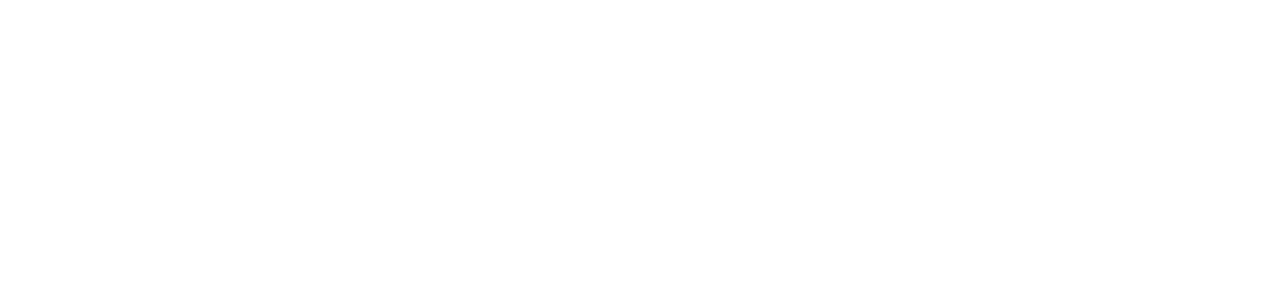
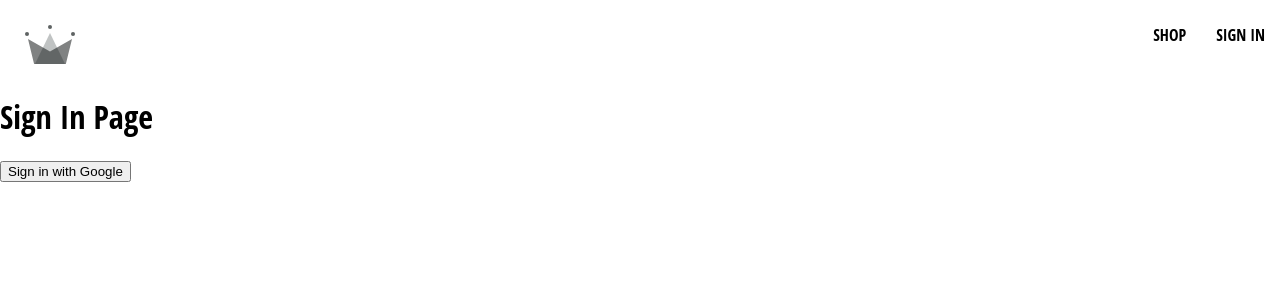
Before and after one commit to KunalOjha/Hi-Fashion-Store, a React (Create React App) app: page /sign-in in a window 1280 px wide. Before the commit this address had no page. Shown: the top 300 px of the page. Built offline with nearby package versions, Linux system fonts and the light colour scheme.

Commit message:
Setting up Sign In component with Firebase

```diff
--- a/package.json
+++ b/package.json
@@ -6,6 +6,7 @@
     "@testing-library/jest-dom": "^5.16.4",
     "@testing-library/react": "^13.1.1",
     "@testing-library/user-event": "^13.5.0",
+    "firebase": "^9.6.11",
     "react": "^18.0.0",
     "react-dom": "^18.0.0",
     "react-router-dom": "^6.3.0",
--- a/src/App.js
+++ b/src/App.js
@@ -1,6 +1,7 @@
-import {Routes, Route } from 'react-router-dom';
+import { Routes, Route } from 'react-router-dom';
 import Navigation from './routes/navigation/navigation.component';
 import Home from './routes/home/home.component';
+import SignIn from './routes/sign-in/sign-in.component';
 
 const Shop = () => {
   return (
@@ -12,8 +13,9 @@
   return (
     <Routes>
       <Route path='/' element={<Navigation />}>
-        <Route index element={<Home />}/>
+        <Route index element={<Home />} />
         <Route path='shop' element={<Shop />} />
+        <Route path='sign-in' element={<SignIn />} />
       </Route>
     </Routes>
   );
--- a/src/routes/navigation/navigation.component.jsx
+++ b/src/routes/navigation/navigation.component.jsx
@@ -1,6 +1,6 @@
 import { Fragment } from 'react';
 import { Outlet, Link } from 'react-router-dom';
-import { ReactComponent as CrwnLogo} from '../../assets/crown.svg';
+import { ReactComponent as CrwnLogo } from '../../assets/crown.svg';
 import './navigation.styles.scss';
 
 const Navigation = () => {
@@ -8,15 +8,18 @@
     <Fragment>
       <div className='navigation'>
         <Link className='logo-container' to='/'>
-                <CrwnLogo className='logo'/>
+          <CrwnLogo className='logo' />
         </Link>
         <div className='nav-links-container'>
           <Link className='nav-link' to="/shop">
             SHOP
           </Link>
+          <Link className='nav-link' to="/sign-in">
+            SIGN IN
+          </Link>
         </div>
       </div>
-        <Outlet/>
+      <Outlet />
     </Fragment>
   )
 };
--- /dev/null
+++ b/src/routes/sign-in/sign-in.component.jsx
@@ -0,0 +1,16 @@
+import { signInWithGooglePopup } from '../../utils/firebase/firebase.utils';
+
+const SignIn = () => {
+    const loginGoogleUser = async () => {
+        const response = await signInWithGooglePopup();
+        console.log(response);
+    }
+    return (
+        <div>
+            <h1>Sign In Page</h1>
+            <button onClick={loginGoogleUser}>Sign in with Google</button>
+        </div>
+    )
+};
+
+export default SignIn;
--- /dev/null
+++ b/src/utils/firebase/firebase.utils.js
@@ -0,0 +1,28 @@
+import { initializeApp } from 'firebase/app';
+import {
+    getAuth,
+    signInWithRedirect,
+    signInWithPopup,
+    GoogleAuthProvider
+} from 'firebase/auth';
+
+// Your web app's Firebase configuration
+const firebaseConfig = {
+    apiKey: "AIzaSyA56j6ENxHuVYfmuoaLuQebfweyO37F2Ig",
+    authDomain: "hi-fashion-store.firebaseapp.com",
+    projectId: "hi-fashion-store",
+    storageBucket: "hi-fashion-store.appspot.com",
+    messagingSenderId: "840708936758",
+    appId: "1:840708936758:web:352be6f79d2a555a3b7497"
+};
+
+// Initialize Firebase
+const firebaseApp = initializeApp(firebaseConfig);
+
+const provider = new GoogleAuthProvider();
+provider.setCustomParameters({
+    prompt: "select_account"
+});
+
+export const auth = getAuth();
+export const signInWithGooglePopup = () => signInWithPopup(auth, provider);
```
Also changed, not shown: 1 other file (tests, documents, lock files or other folders). Lines whose indentation alone changed are shown as unchanged.
